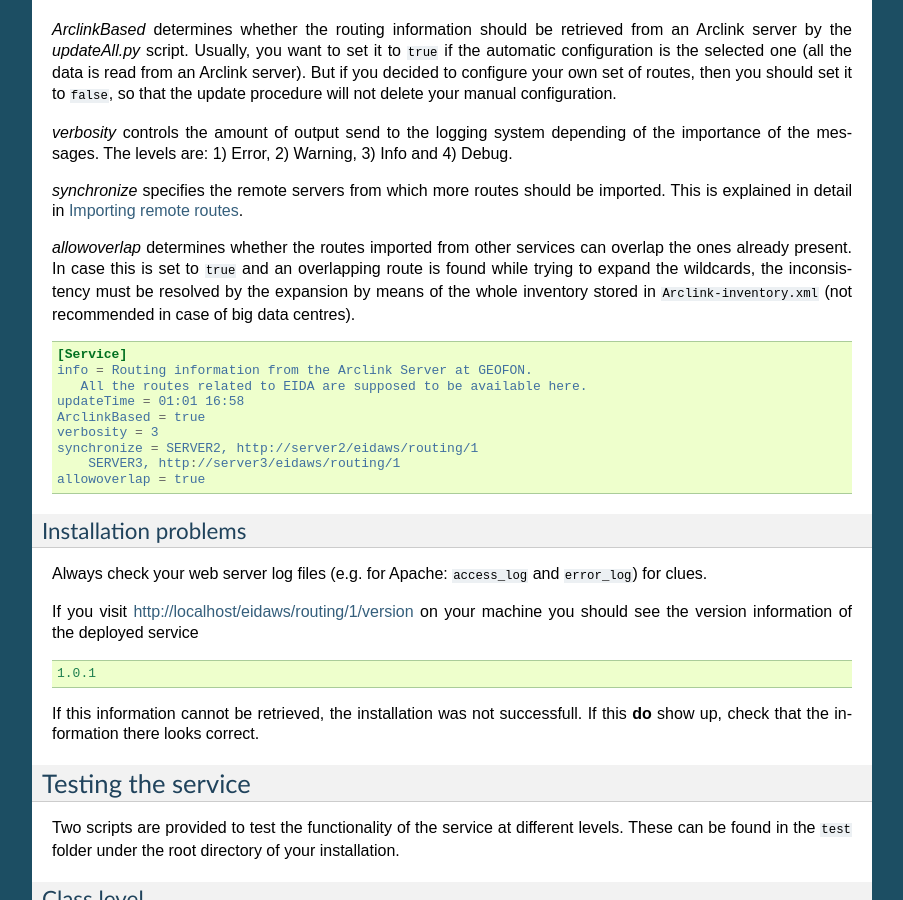
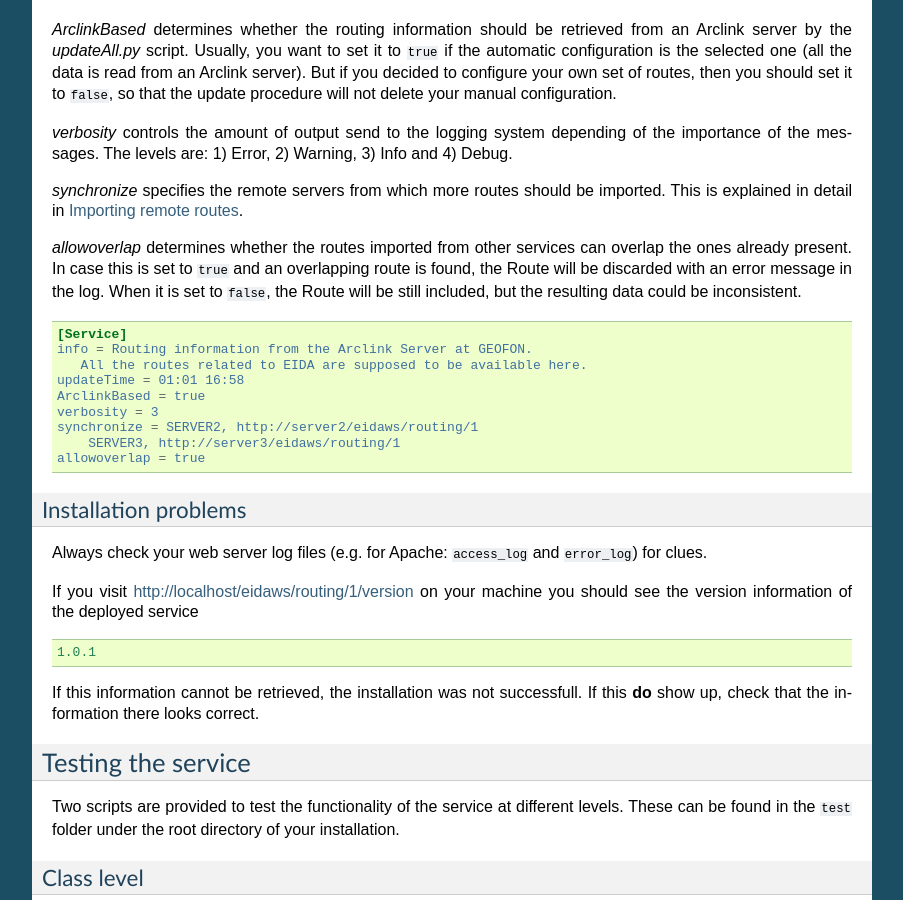
Before and after one commit to EIDA/routing, a Sphinx documentation site: the page built from doc/index.rst, in a window 1280 px wide and 900 px high, scrolled down 4383 px. Shown: the whole window, without its empty margins (198-1101 px from the left). Built offline with Sphinx 7.4.7, drawn with Linux system fonts in a browser that asks for light colours.

Commit message:
Update documentation of the allowOverlaps parameter

```diff
--- a/doc/index.rst
+++ b/doc/index.rst
@@ -285,10 +285,9 @@ imported. This is explained in detail in
 
 `allowoverlap` determines whether the routes imported from other services can
 overlap the ones already present. In case this is set to ``true`` and an
-overlapping route is found while trying to expand the wildcards, the
-inconsistency must be resolved by the expansion by means of the whole inventory
-stored in ``Arclink-inventory.xml`` (not recommended in case of big data
-centres).
+overlapping route is found, the Route will be discarded with an error message
+in the log. When it is set to ``false``, the Route will be still included, but
+the resulting data could be inconsistent.
 
 .. _service_configuration:
 
```
